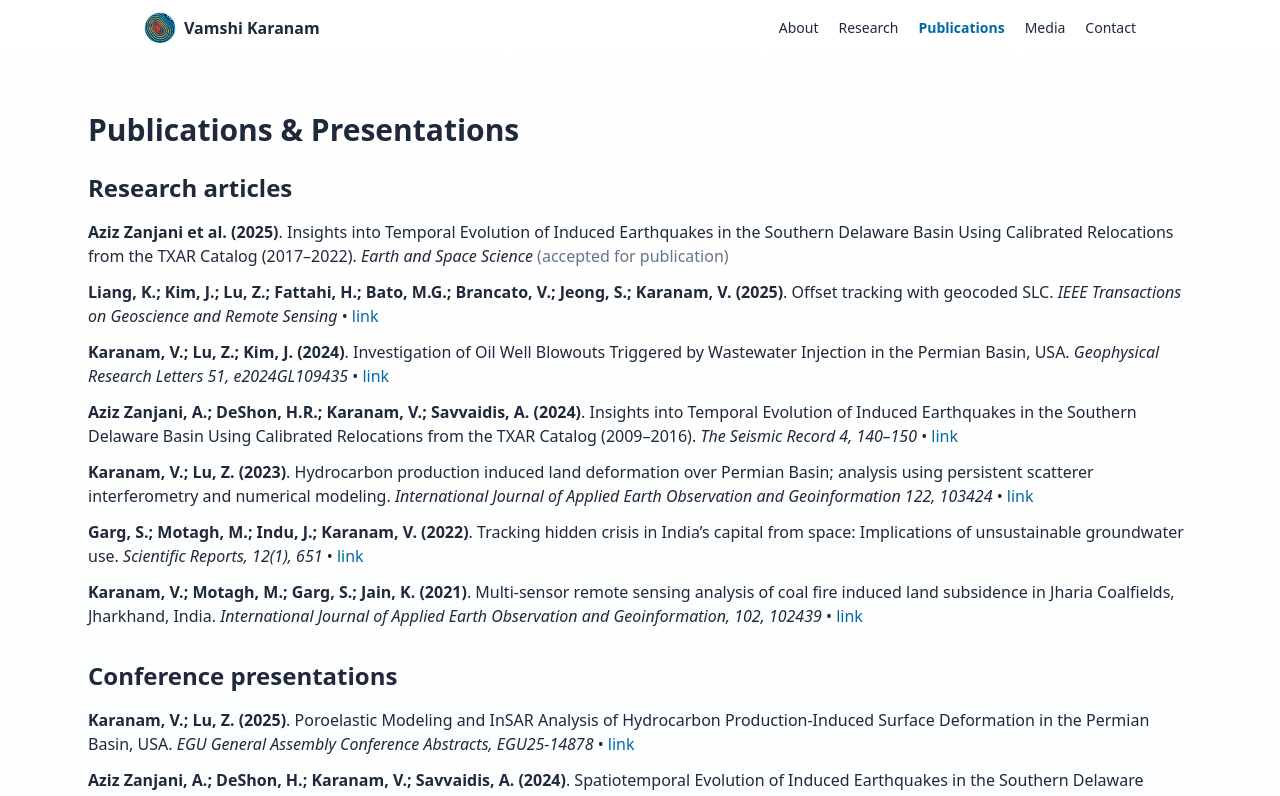
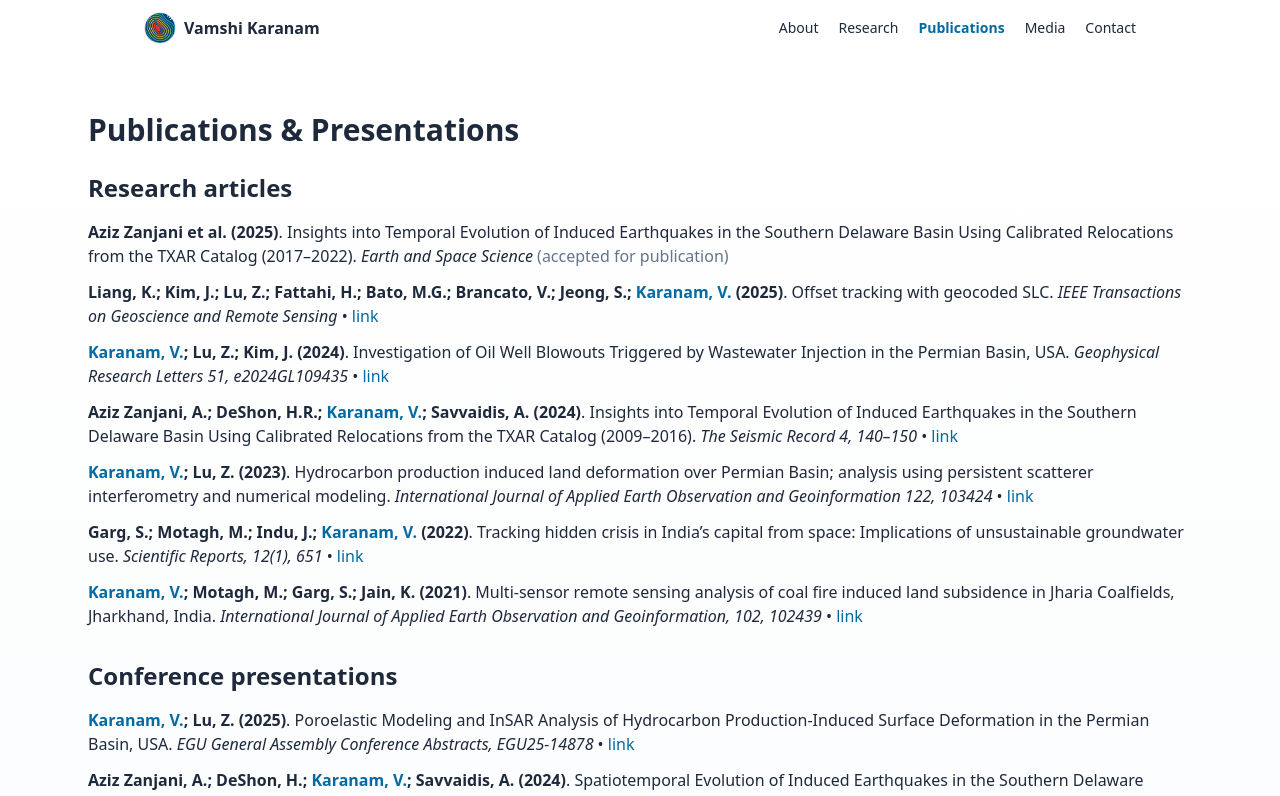
Before and after one commit to VamshiKaranam/vamshi-site, a Next.js app: page /publications in a window 1280 px wide. Shown: the top 796 px of the page. Built offline with nearby package versions, Linux system fonts and the light colour scheme.

Commit message:
Update publications.jsx

```diff
--- a/pages/publications.jsx
+++ b/pages/publications.jsx
@@ -133,18 +133,29 @@ const conferences = [
 ];
 
 function PubItem({ item }) {
+  const highlightName = (text) => {
+    return text.replace(
+      /Karanam,\s*V\.?/g,
+      `<span class="text-sky-700 font-semibold">Karanam, V.</span>`
+    );
+  };
+
   return (
-    <li className="mb-3">
-      <strong>{item.ref}</strong>. {item.title} <em>{item.outlet}</em>
-      {item.url ? (
-        <>
-          {" "}• <a href={item.url} target="_blank" rel="noreferrer" className="text-sky-700 hover:underline">link</a>
-        </>
-      ) : null}
-      {item.note ? <span className="text-slate-500"> {item.note}</span> : null}
-    </li>
+    <li
+      className="mb-3"
+      dangerouslySetInnerHTML={{
+        __html: `
+        <strong>${highlightName(item.ref)}</strong>.
+        ${item.title}
+        <em>${item.outlet}</em>
+        ${item.url ? ` • <a href="${item.url}" target="_blank" class="text-sky-700 hover:underline">link</a>` : ""}
+        ${item.note ? `<span class="text-slate-500"> ${item.note}</span>` : ""}
+      `,
+      }}
+    />
   );
 }
+
 
 export default function Publications() {
   return (
```
